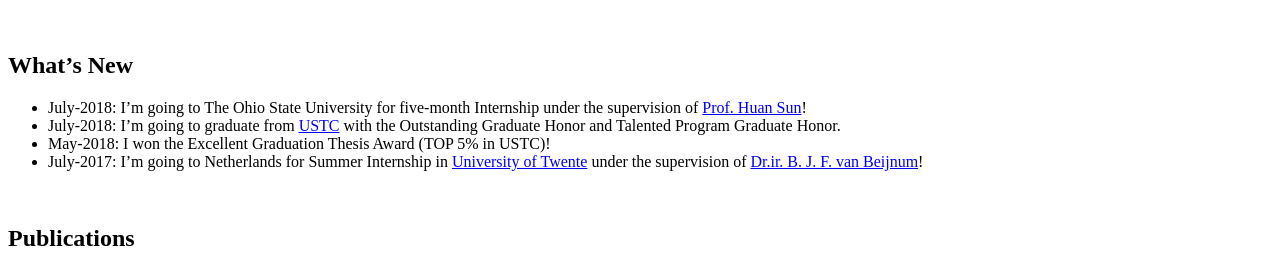
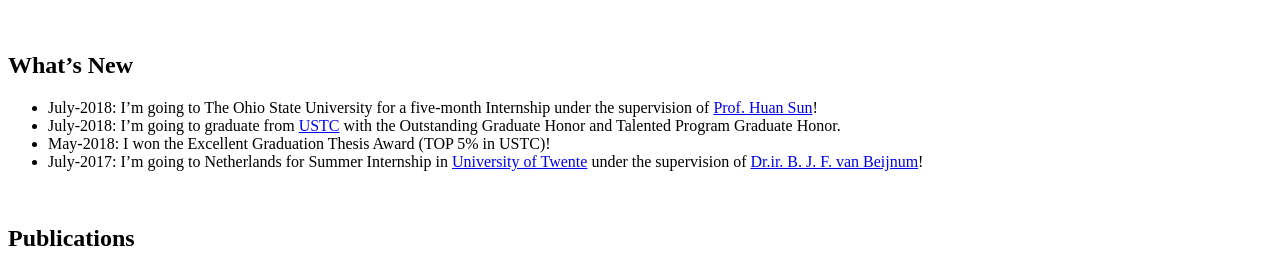
Before and after one commit to ustcmike/ustcmike.github.io, a Jekyll site: the page built from index.md, in a window 1280 px wide. Shown: the part 404-676 px from the top of the page. Built offline with Jekyll 4.4.1, drawn with Linux system fonts in a browser that asks for light colours; nearby versions of some CDN libraries; our own code applies the rules of GitHub Pages for plain Markdown files.

```diff
--- a/index.md
+++ b/index.md
@@ -19,7 +19,7 @@ My research interests include data mining and its wide application on biomedical
 &nbsp;
 
 ## What's New
-  * July-2018:  I'm going to The Ohio State University for five-month Internship under the supervision of [Prof. Huan Sun](http://web.cse.ohio-state.edu/~sun.397/)!
+  * July-2018:  I'm going to The Ohio State University for a five-month Internship under the supervision of [Prof. Huan Sun](http://web.cse.ohio-state.edu/~sun.397/)!
   *  July-2018:  I'm going to graduate from [USTC](http://www.ustc.edu.cn/) with the Outstanding Graduate Honor and Talented Program Graduate Honor.
   * May-2018:  I won the Excellent Graduation Thesis Award (TOP 5% in USTC)!
   * July-2017:  I'm going to Netherlands for Summer Internship in [University of Twente](https://www.utwente.nl/en/) under the supervision of [Dr.ir. B. J. F. van Beijnum](https://www.utwente.nl/en/eemcs/bss/people/staff/bert_jan_vanbeijnum/%20)!
```
